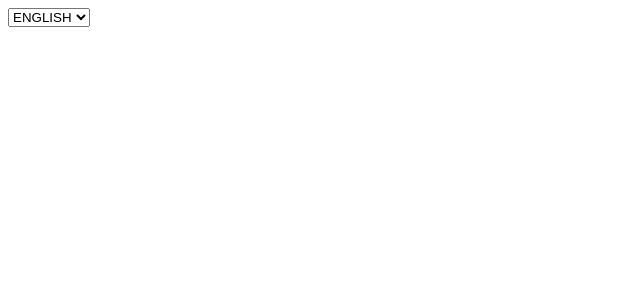
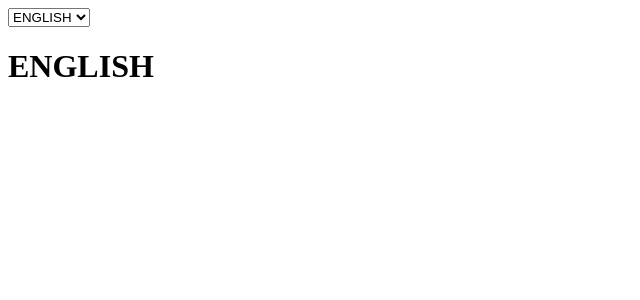
Before and after one commit to cicciocara/React-exercises, a React (Create React App) app in the folder react-exercises/: page / in a window 1280 px wide. Shown: the top 300 px of the page, without its empty margins (0-640 px from the left). Built offline with nearby package versions, Linux system fonts and the light colour scheme.

Commit message:
feat/exercise context-02 completed

```diff
--- a/react-exercises/src/DisplayLanguage.js
+++ b/react-exercises/src/DisplayLanguage.js
@@ -1,7 +1,26 @@
 import React from 'react';
+import { LanguageContext } from './LanguageContext';
+
+const Strings = {
+  en: {
+    CURRENT_LANGUAGE: 'ENGLISH',
+  },
+
+  it: {
+    CURRENT_LANGUAGE: 'ITALIANO',
+  },
+};
 
 export class DisplayLanguage extends React.Component {
   render() {
-    return <div></div>;
+    return (
+      <div>
+        <LanguageContext.Consumer>
+          {(language) => {
+            return <h1>{Strings[language].CURRENT_LANGUAGE}</h1>;
+          }}
+        </LanguageContext.Consumer>
+      </div>
+    );
   }
 }
```
